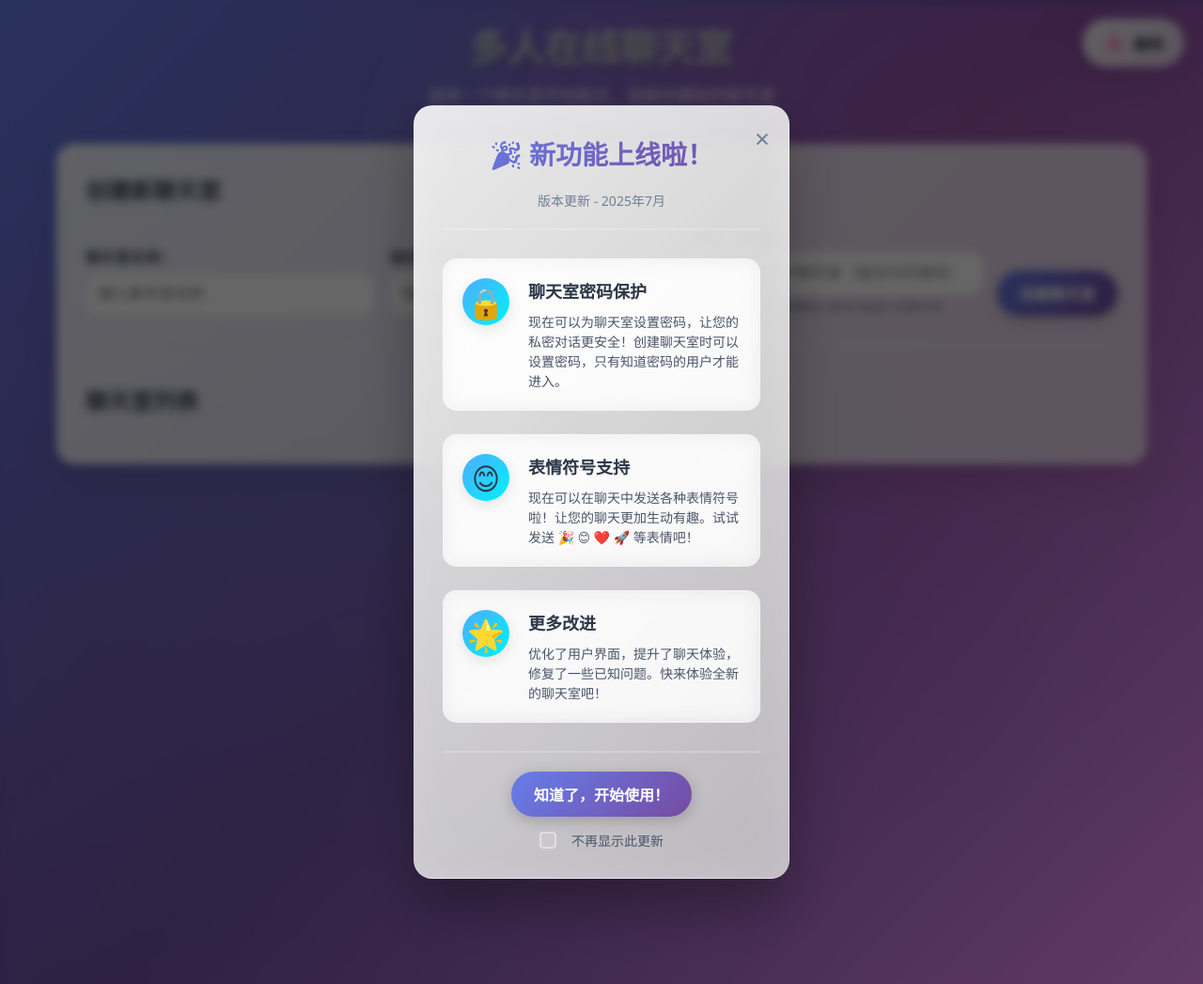
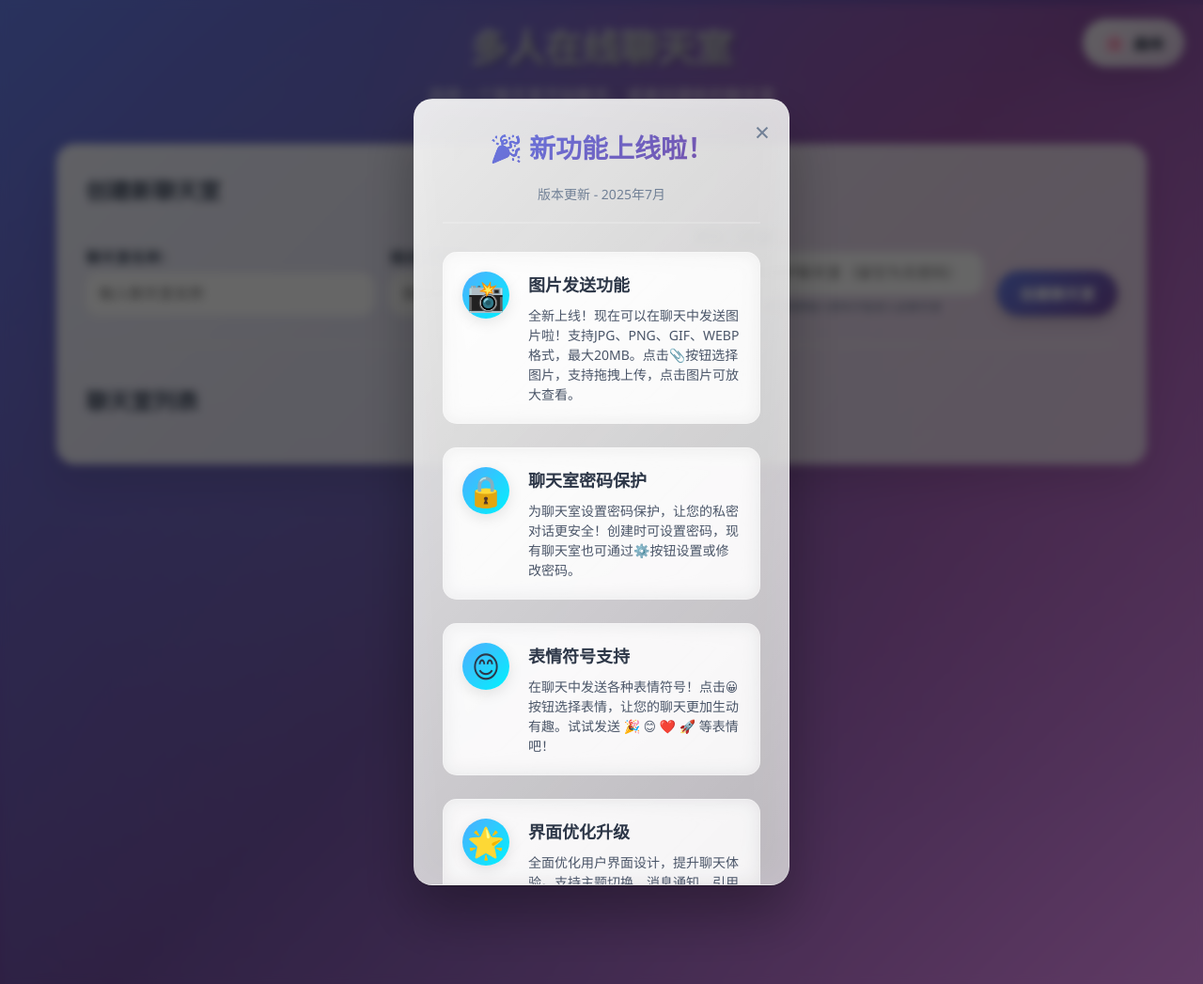
Before and after one commit to chen-001/whisper_sengbao, a FastAPI app: template templates/index.html in a window 1280 px wide. Shown: the whole page at 94% size. Run offline with FastAPI, Linux system fonts and the light colour scheme; the template is opened without the code that fills it, so the values that code supplies are empty; parts of the project's set-up code (start-up, migrations or seed data) failed here and were passed over.

Commit message:
更新首页功能更新公告，新增图片发送功能介绍
更新内容：
- 📸 新增图片发送功能介绍：突出展示最新的图片上传功能
- 🔒 优化密码保护功能描述：补充现有聊天室设置密码的说明
- 😊 完善表情符号功能说明：添加具体操作指引
- 🌟 升级界面优化描述：强调多媒体聊天室体验

版本管理：
- 更新版本号为2025.07.21.v2
- 确保新用户能看到最新功能介绍
- 保持用户偏好设置的兼容性

🤖 Generated with [Claude Code](https://claude.ai/code)

Co-Authored-By: Claude <noreply@anthropic.com>

```diff
--- a/static/script.js
+++ b/static/script.js
@@ -237,7 +237,7 @@ function loadTheme() {
 
 // 功能更新弹窗相关函数
 function showUpdateModal() {
-    const currentVersion = '2025.07.21'; // 当前版本号
+    const currentVersion = '2025.07.21.v2'; // 当前版本号
     const lastShownVersion = localStorage.getItem('lastShownUpdateVersion');
     const dontShowUpdates = localStorage.getItem('dontShowUpdates') === 'true';
 
--- a/templates/index.html
+++ b/templates/index.html
@@ -101,24 +101,31 @@
             </div>
             <div class="update-content">
                 <div class="feature-item">
+                    <div class="feature-icon">📸</div>
+                    <div class="feature-info">
+                        <h3>图片发送功能</h3>
+                        <p>全新上线！现在可以在聊天中发送图片啦！支持JPG、PNG、GIF、WEBP格式，最大20MB。点击📎按钮选择图片，支持拖拽上传，点击图片可放大查看。</p>
+                    </div>
+                </div>
+                <div class="feature-item">
                     <div class="feature-icon">🔒</div>
                     <div class="feature-info">
                         <h3>聊天室密码保护</h3>
-                        <p>现在可以为聊天室设置密码，让您的私密对话更安全！创建聊天室时可以设置密码，只有知道密码的用户才能进入。</p>
+                        <p>为聊天室设置密码保护，让您的私密对话更安全！创建时可设置密码，现有聊天室也可通过⚙️按钮设置或修改密码。</p>
                     </div>
                 </div>
                 <div class="feature-item">
                     <div class="feature-icon">😊</div>
                     <div class="feature-info">
                         <h3>表情符号支持</h3>
-                        <p>现在可以在聊天中发送各种表情符号啦！让您的聊天更加生动有趣。试试发送 🎉 😊 ❤️ 🚀 等表情吧！</p>
+                        <p>在聊天中发送各种表情符号！点击😀按钮选择表情，让您的聊天更加生动有趣。试试发送 🎉 😊 ❤️ 🚀 等表情吧！</p>
                     </div>
                 </div>
                 <div class="feature-item">
                     <div class="feature-icon">🌟</div>
                     <div class="feature-info">
-                        <h3>更多改进</h3>
-                        <p>优化了用户界面，提升了聊天体验，修复了一些已知问题。快来体验全新的聊天室吧！</p>
+                        <h3>界面优化升级</h3>
+                        <p>全面优化用户界面设计，提升聊天体验。支持主题切换、消息通知、引用回复等丰富功能。快来体验全新的多媒体聊天室吧！</p>
                     </div>
                 </div>
             </div>
```
